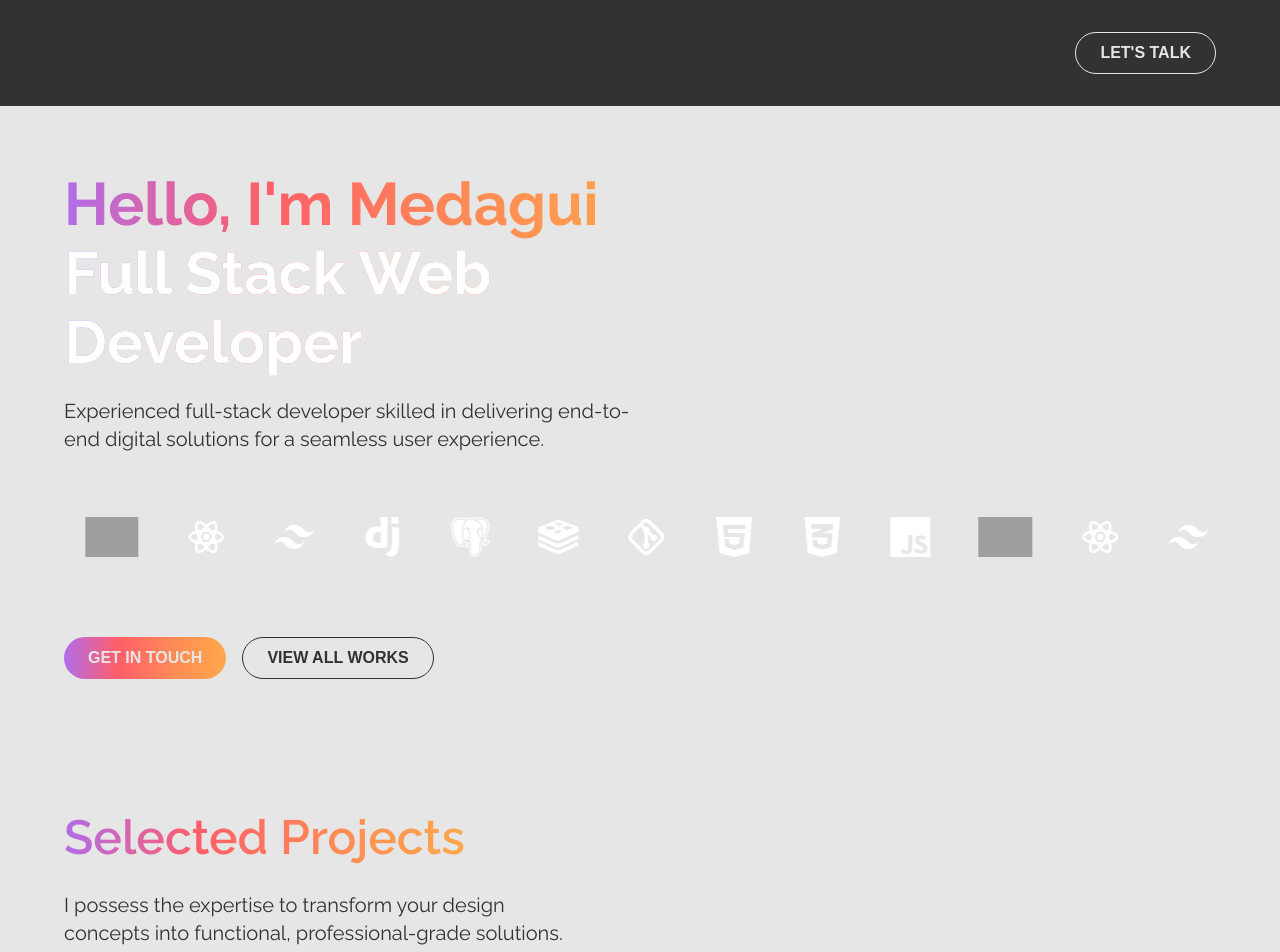
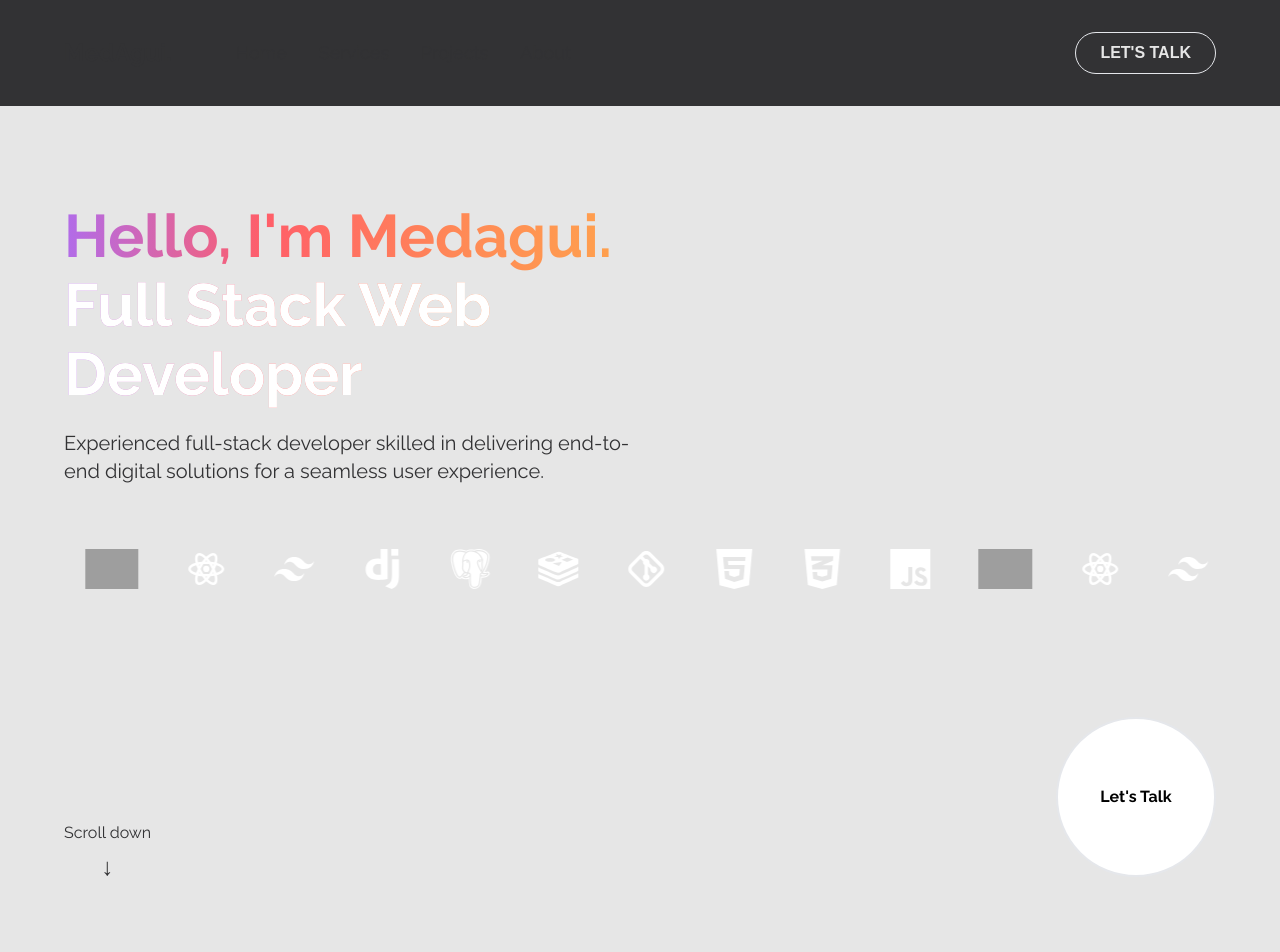
Before and after one commit to medagui1/itsmedagui, a React (Vite) app: page / in a window 1280 px wide. Shown: the top 952 px of the page. Built offline with nearby package versions, Linux system fonts and the light colour scheme; grey boxes are pictures that could not be loaded; a web font is replaced by a local one.

Commit message:
adding the let's talk button and the scroll down animation

```diff
--- a/src/App.css
+++ b/src/App.css
@@ -88,7 +88,7 @@ body {
   gap: 3.5px;
   width: 2.5rem;
   height: 2.5rem;
-  align-items: end;
+  align-items: flex-end;
   justify-content: center;
 }
 
@@ -107,3 +107,16 @@ body {
 #menu-button:hover span:nth-child(2) {
   width: 25px;
 }
+
+.pointer {
+  animation: 2s infinite linear point-down;
+}
+
+@keyframes point-down {
+  0%, 10%, 40%, 100%{
+    transform: translate3d(0, 0, 0);
+  }
+  25% {
+    transform: translate3d(0, 1rem, 0);
+  }
+}
--- a/src/App.jsx
+++ b/src/App.jsx
@@ -41,7 +41,7 @@ function App() {
 
   return (
     <main className="font-raleway dark:text-white text-black_primary bg-white_primary dark:bg-black_primary max-w-[1280px] ">
-      <nav className={`sticky top-0 bg-black_primary z-50  ${isScrolled && "nav-shadow"}`}>
+      <nav className={` bg-black_primary z-50  ${isScrolled && "nav-shadow"}`}>
         <Nav />
       </nav>
       <Hero />
--- /dev/null
+++ b/src/assets/components/MagneticButton.jsx
@@ -0,0 +1,82 @@
+import React, { useEffect, useRef } from "react";
+import { gsap, Power4, Elastic } from "gsap";
+
+const MagneticButton = () => {
+  // Refs for magneto elements
+  const magnetoRef = useRef(null);
+  const magnetoTextRef = useRef(null);
+
+  // Mouse move handler
+  const activateMagneto = (event) => {
+    const magneto = magnetoRef.current;
+    const magnetoText = magnetoTextRef.current;
+
+    if (magneto && magnetoText) {
+      const boundBox = magneto.getBoundingClientRect();
+      const magnetoStrenght = 80;
+      const magnetoTextStrenght = 60;
+
+      const newX = (event.clientX - boundBox.left) / magneto.offsetWidth - 0.5;
+      const newY = (event.clientY - boundBox.top) / magneto.offsetHeight - 0.5;
+
+      // Move the button to its new position
+      gsap.to(magneto, {
+        duration: 1,
+        x: newX * magnetoStrenght,
+        y: newY * magnetoStrenght,
+        ease: Power4.easeOut,
+      });
+
+      gsap.to(magnetoText, {
+        duration: 1,
+        x: newX * magnetoTextStrenght,
+        y: newY * magnetoTextStrenght,
+        ease: Power4.easeOut,
+      });
+    }
+  };
+
+  // Mouse leave handler
+  const resetMagneto = () => {
+    const magneto = magnetoRef.current;
+    const magnetoText = magnetoTextRef.current;
+
+    if (magneto && magnetoText) {
+      // Move the button to its default position
+      gsap.to(magneto, {
+        duration: 1,
+        x: 0,
+        y: 0,
+        ease: Elastic.easeOut,
+      });
+
+      gsap.to(magnetoText, {
+        duration: 1,
+        x: 0,
+        y: 0,
+        ease: Elastic.easeOut,
+      });
+    }
+  };
+
+  return (
+    <div>
+      {/* Your magneto component structure */}
+      <div
+        className="border-[2px] magneto hover:border-white group cursor-pointer hover:text-white font-bold text-black bg-white w-40 h-40 rounded-full hover:border-[2px] relative overflow-hidden transition-[border, color] duration-500"
+        ref={magnetoRef}
+        onMouseMove={activateMagneto}
+        onMouseLeave={resetMagneto}
+      >
+        <div className="flex justify-center items-center w-full h-full z-20 absolute">
+          <div className="text-center" ref={magnetoTextRef}>
+            Let's Talk
+          </div>
+        </div>
+        <div className="w-40 h-40 rounded-full bg-black_primary opacity-0 group-hover:opacity-100 absolute z-10 translate-y-[160px] group-hover:translate-y-0 transition-[opacity, transform] duration-500 ease-in-out"></div>
+      </div>
+    </div>
+  );
+};
+
+export default MagneticButton;
--- a/src/assets/sections/Hero.jsx
+++ b/src/assets/sections/Hero.jsx
@@ -3,7 +3,8 @@ import "../../App.css";
 import Button from "../components/Button";
 import LogoCarousel from "../components/LogoCarousel";
 import { gsap } from "gsap";
-import { TextPlugin } from 'gsap/TextPlugin';
+import { TextPlugin } from "gsap/TextPlugin";
+import MagneticButton from "../components/MagneticButton";
 
 // Register the TextPlugin
 gsap.registerPlugin(TextPlugin);
@@ -13,11 +14,10 @@ const Hero = () => {
   const cursorRef = useRef(null);
 
   useEffect(() => {
-
     const onCompleteTypewriter = () => {
       // Trigger the cursor animation after typewriter animation completes
       gsap.to(cursorRef.current, {
-        repeat: -1,
+        repeat: 0,
         opacity: 0,
         yoyo: true,
         duration: 0.5,
@@ -26,8 +26,9 @@ const Hero = () => {
 
     gsap.to(textRef.current, {
       duration: 3,
-      text: "Hello, I'm Medagui",
-      onComplete : onCompleteTypewriter,
+      delay: 0.5,
+      text: "Hello, I'm Medagui.",
+      onComplete: onCompleteTypewriter,
     });
   }, []);
 
@@ -37,9 +38,13 @@ const Hero = () => {
       id="home"
       data-aos="fade-down"
     >
-      <div className="max-w-[600px]">
+      <div className="max-w-[600px] lg:mt-8 ">
         <h2 className="text-6xl  mb-5 font-bold max-sm:text-[48px] max-sm:leading-[60px] leading-[69px] text-gradient">
-          <span className="" ref={textRef}></span> <span ref={cursorRef} className=""> | </span>
+          <span className="" ref={textRef}></span>{" "}
+          <span ref={cursorRef} className="">
+            {" "}
+            |{" "}
+          </span>
           <br />
           <span className="text-white">Full Stack Web Developer</span>
         </h2>
@@ -48,12 +53,19 @@ const Hero = () => {
           digital solutions for a seamless user experience.
         </p>
       </div>
-      <div className="container mt-16  flex justify-center items-center overflow-hidden">
+      <div className="container mt-16 max-sm:mt-12 flex justify-center items-center overflow-hidden">
         <LogoCarousel />
       </div>
-      <div className="flex gap-4 mt-20 flex-wrap">
-        <Button label={"GET IN TOUCH"} isGradient={true} />
-        <Button label={"VIEW ALL WORKS"} />
+
+      <div className="w-full flex justify-between items-end mt-32 mr-12 flex-wrap gap-16 max-sm:flex-col-reverse max-sm:mt-16 max-lg:mt-20 max-sm:items-center">
+        <a
+          href="#projects"
+          className="flex flex-col justify-center items-center"
+        >
+          <p>Scroll down</p>
+          <p className="pointer text-2xl">&darr;</p>
+        </a>
+        <MagneticButton />
       </div>
     </header>
   );
--- a/src/assets/sections/Nav.jsx
+++ b/src/assets/sections/Nav.jsx
@@ -1,13 +1,12 @@
 import Button from "../components/Button";
 import { navLinks } from "../constants/links";
-import '../../App.css'
+import "../../App.css";
 import MenuButton from "../components/MenuButton";
 
 const Nav = () => {
   return (
     <div
-      className="flex justify-between items-center  py-8 px-16 max-sm:px-8 max-sm:py-8"
-      data-aos="fade-down"
+      className={`flex justify-between items-center  py-8 px-16 max-sm:px-8 max-sm:py-8 `}
     >
       <div className="flex gap-16 items-center">
         <a href="/">
@@ -28,7 +27,10 @@ const Nav = () => {
         </div>
       </div>
       <div className="max-sm:hidden">
-        <Button label={"LET'S TALK"} isInversed={true} />
+        {/*  */}
+        <a href="mailto:ismailregragui37@gmail.com">
+          <Button label={"LET'S TALK"} isInversed={true} />
+        </a>
       </div>
       <div className="sm:hidden">
         <MenuButton />
```
